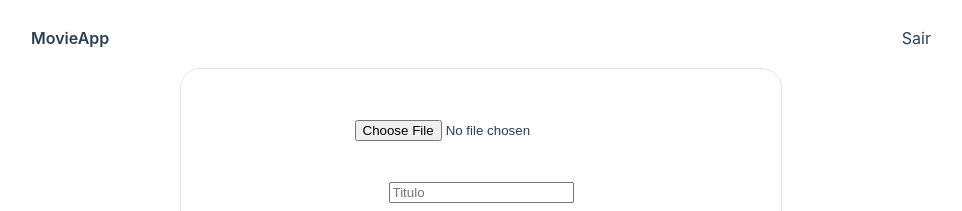
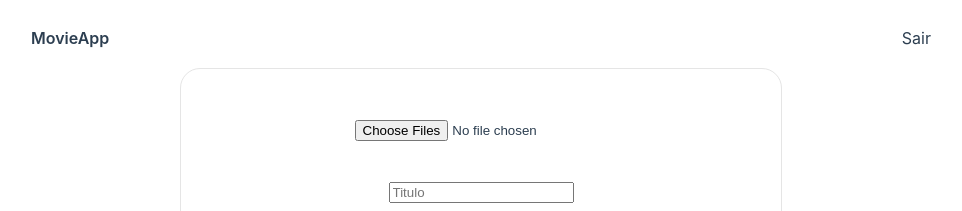
Before and after one commit to dorneles357/app-movie, a Vue app: page /upload in a window 1280 px wide. Shown: the top 211 px of the page, without its empty margins (159-1121 px from the left). Built offline with nearby package versions, Linux system fonts and the light colour scheme.

Commit message:
✨ consumindo api via upload

```diff
--- a/src/components/inputs/UploadInput.vue
+++ b/src/components/inputs/UploadInput.vue
@@ -1,11 +1,11 @@
 <template>
-    <div id="box-upload">
-        <div>
+    <form id="box-upload" enctype="multipart/form-data">
+        <form >
             <br>
-            <input type="file" @change.capture.prevent="submitEvent">
+            <input type="file"  multiple ref="files" @change.capture.prevent="submitEvent">
             <br>
             <br>
-        </div>
+        </form>
         <form @submit.stop.prevent="submit">
             <br>
             <input type="text" placeholder="Titulo" name="name" id="name" v-model="name" >
@@ -13,7 +13,7 @@
             <br>
             <button type="submit">enviar</button>
         </form>
-    </div>
+    </form>
 
 </template>
 
@@ -30,22 +30,16 @@ export default {
     methods:{
             submitEvent(event){
                 this.arquive = event.target.files[0];
-                this.name = this.name_movie;
                 console.log(this.arquive)
             },
             submit(){
               let form  = new FormData();
-                form.append('imagem', this.arquive);
-                form.append('name', this.arquive.name);
+                form.append('file', this.arquive);
+                form.append('name', this.name);
 
-                const data ={
-                    name: this.name,
-                    file: form
-                }
-                 console.log(data)
-
-               Movie.store(data).then(res =>{
-                    console.log(json);
+                console.log(this.arquive)
+             Movie.store(form).then(res =>{
+                    console.log(res);
                 })
 
             }
--- a/src/services/movies.js
+++ b/src/services/movies.js
@@ -14,7 +14,7 @@ export default  {
         return http.get(`movies/${id}`);
     },
     store:(movie)=>{
-        return http.post('movies/create', movie, {Headers:{'Content-Type':'multipart/form-data'}});
+        return http.post('movies/create',movie, {Headers:{'Content-Type':'multipart/form-data'}});
     },
     update:(id, movie)=>{
         return http.put(`movies/update/${id}`, movie);
```
